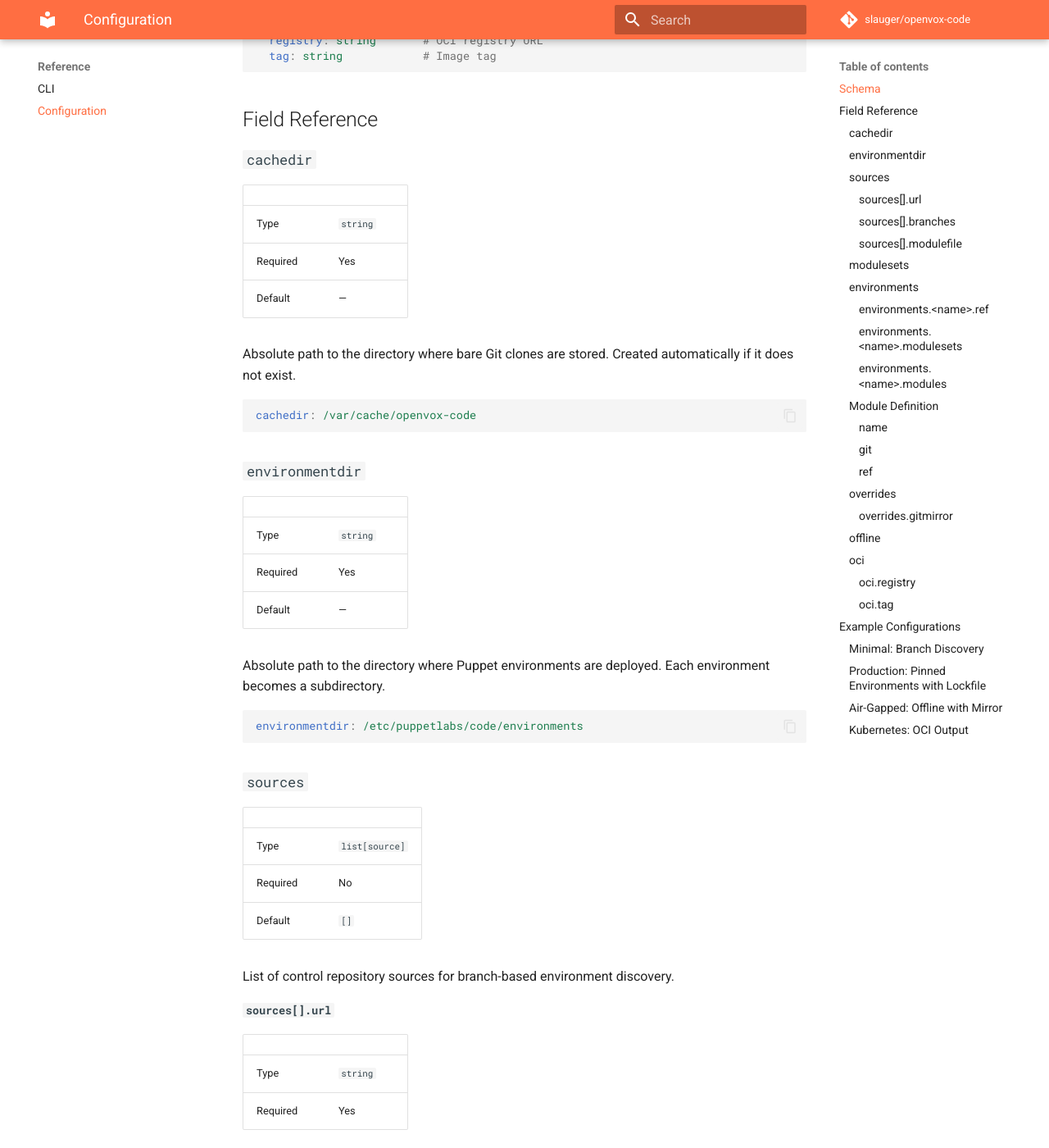
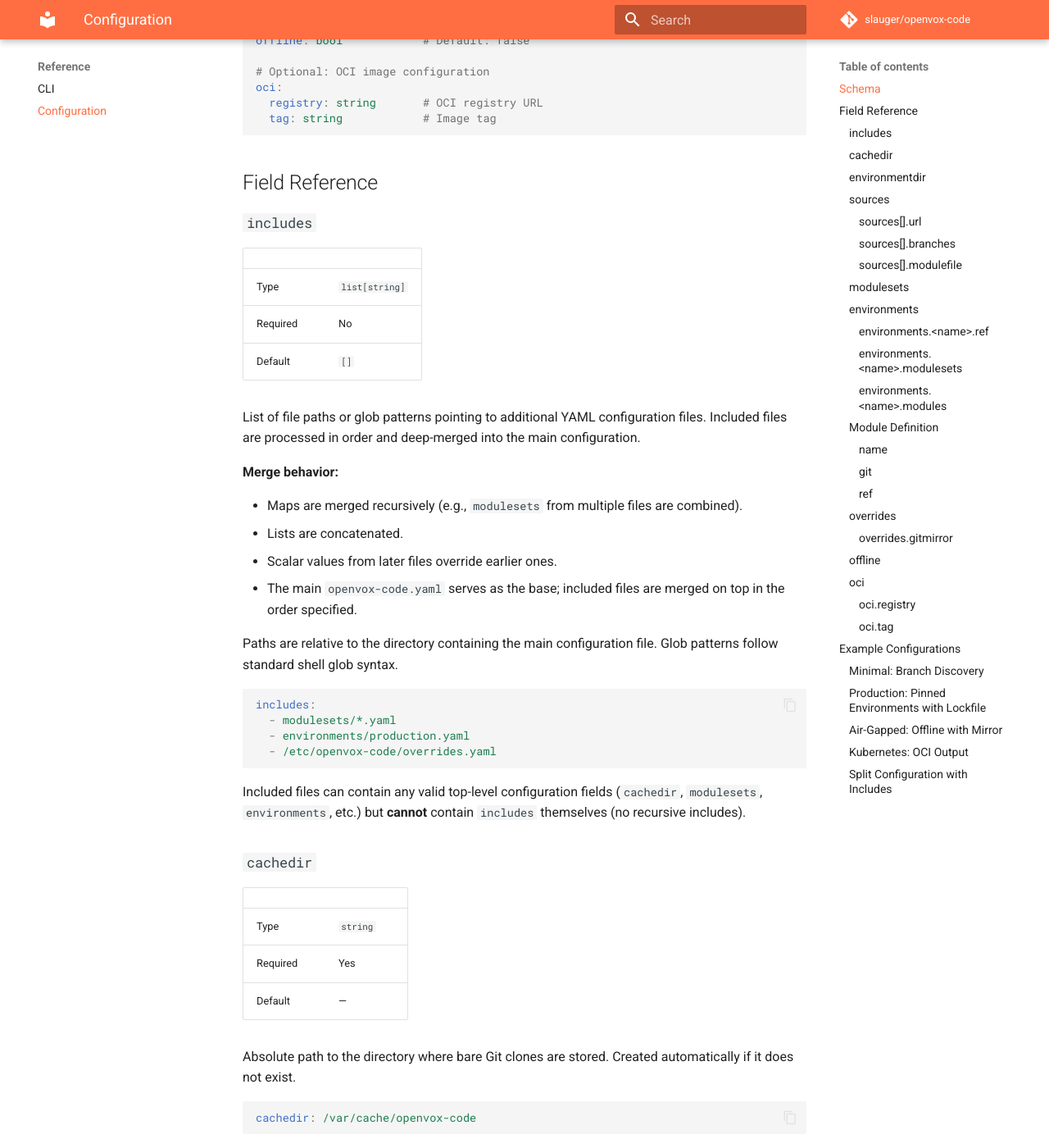
Before and after one commit to slauger/openvox-code, an MkDocs documentation site: the page built from docs/reference/configuration.md, in a window 1280 px wide and 1400 px high, scrolled down 1038 px. Shown: the whole window at 82% size. Built offline with MkDocs 1.6.1 and Material for MkDocs 9.7.7, drawn with Linux system fonts in a browser that asks for light colours; comment, search, counter and statistics services are not loaded; some of the changed text lies outside the part shown.

Commit message:
Add includes field for split configuration support
Document the new top-level includes field that allows splitting
openvox-code.yaml into multiple files with glob pattern support
and deep merge semantics.

````diff
--- a/docs/reference/configuration.md
+++ b/docs/reference/configuration.md
@@ -5,6 +5,10 @@ Complete reference for the `openvox-code.yaml` configuration file.
 ## Schema
 
 ```yaml
+# Optional: Include additional configuration files
+includes:
+  - string               # File path or glob pattern
+
 # Required: Directory for bare clone caches
 cachedir: string
 
@@ -48,6 +52,34 @@ oci:
 ```
 
 ## Field Reference
+
+### `includes`
+
+| | |
+|---|---|
+| Type | `list[string]` |
+| Required | No |
+| Default | `[]` |
+
+List of file paths or glob patterns pointing to additional YAML configuration files. Included files are processed in order and deep-merged into the main configuration.
+
+**Merge behavior:**
+
+- Maps are merged recursively (e.g., `modulesets` from multiple files are combined).
+- Lists are concatenated.
+- Scalar values from later files override earlier ones.
+- The main `openvox-code.yaml` serves as the base; included files are merged on top in the order specified.
+
+Paths are relative to the directory containing the main configuration file. Glob patterns follow standard shell glob syntax.
+
+```yaml
+includes:
+  - modulesets/*.yaml
+  - environments/production.yaml
+  - /etc/openvox-code/overrides.yaml
+```
+
+Included files can contain any valid top-level configuration fields (`cachedir`, `modulesets`, `environments`, etc.) but **cannot** contain `includes` themselves (no recursive includes).
 
 ### `cachedir`
 
@@ -329,3 +361,50 @@ oci:
   registry: ghcr.io/example/puppet-environments
   tag: latest
 ```
+
+### Split Configuration with Includes
+
+Main file `openvox-code.yaml`:
+
+```yaml
+cachedir: /var/cache/openvox-code
+environmentdir: /etc/puppetlabs/code/environments
+
+includes:
+  - modulesets/*.yaml
+  - environments/*.yaml
+```
+
+`modulesets/base.yaml`:
+
+```yaml
+modulesets:
+  base:
+    - name: stdlib
+      git: https://github.com/puppetlabs/puppetlabs-stdlib.git
+      ref: v9.0.0
+    - name: concat
+      git: https://github.com/puppetlabs/puppetlabs-concat.git
+      ref: v9.0.0
+```
+
+`modulesets/webservers.yaml`:
+
+```yaml
+modulesets:
+  webservers:
+    - name: apache
+      git: https://github.com/puppetlabs/puppetlabs-apache.git
+      ref: v12.0.0
+```
+
+`environments/production.yaml`:
+
+```yaml
+environments:
+  production:
+    ref: v1.5.0
+    modulesets:
+      - base
+      - webservers
+```
````
Also changed, not shown: docs/concepts/configuration.md (+31 -0 lines).
